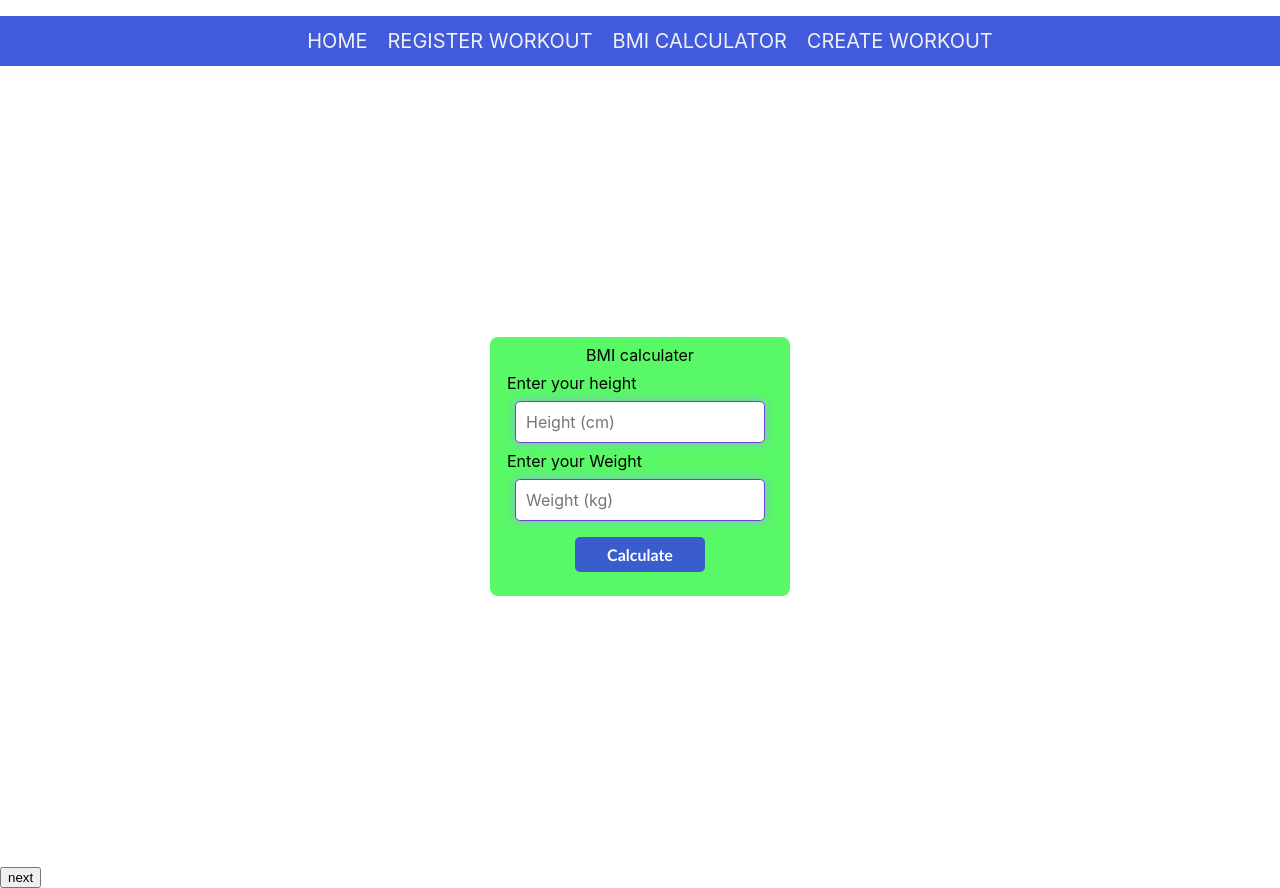
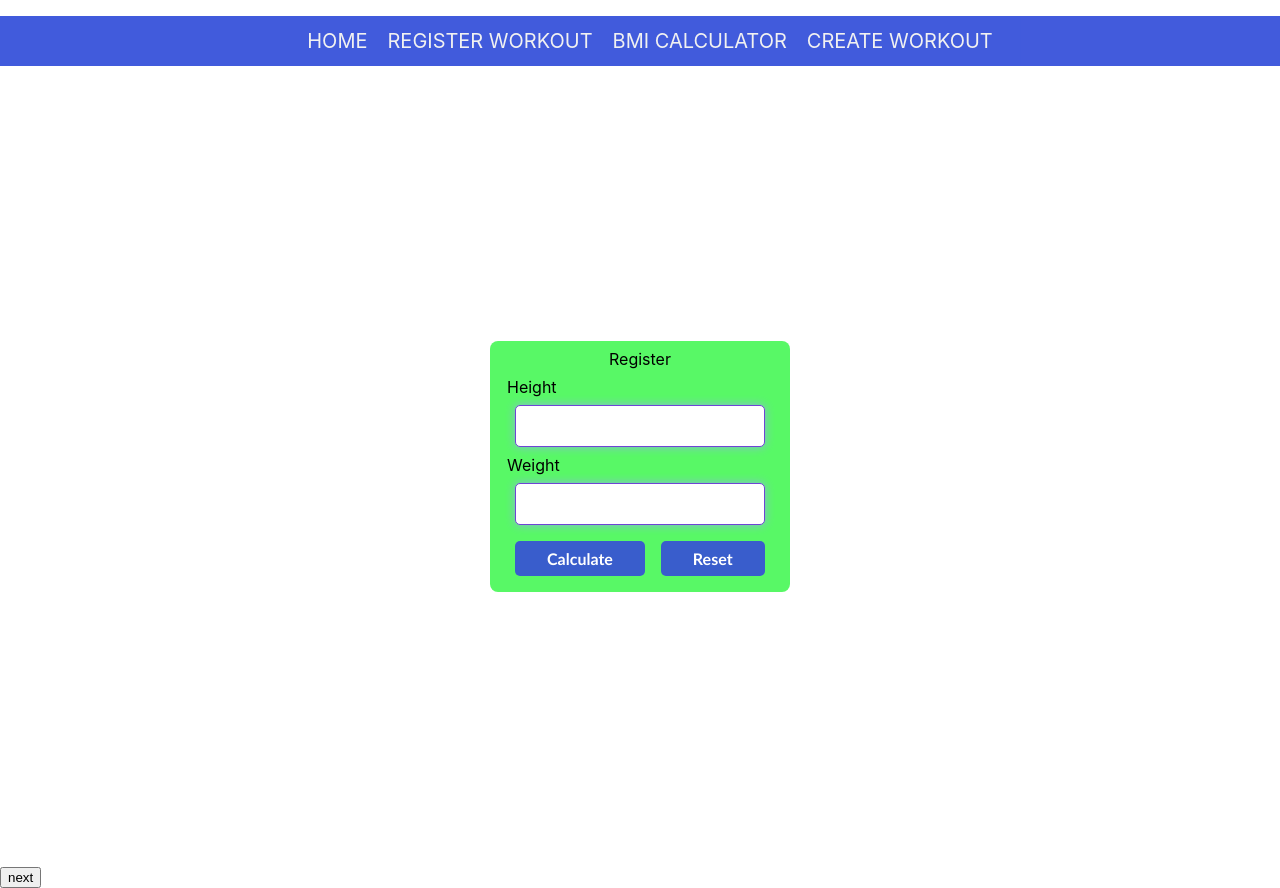
Before and after one commit to LAVAKUMAR-P/fitness_logger, a React (Create React App) app: page /bmicalc in a window 1280 px wide. Built offline with nearby package versions, Linux system fonts and the light colour scheme.

Commit message:
bmical component formik added

```diff
--- a/src/components/Bmicalc.js
+++ b/src/components/Bmicalc.js
@@ -1,14 +1,21 @@
 import React, { useState } from "react";
 import { Link } from "react-router-dom";
 import "./Bmicalc.css";
+import { Formik, Form } from "formik";
+import * as Yup from "yup";
+import Textfield_bmical from "./Textfield_bmical";
+
 function Bmicalc() {
+  const validate = Yup.object({
+    height: Yup.number().required("height is required"),
+    weight: Yup.number().required("weight is required"),
+  });
   const [Height, setHeight] = useState("");
   const [Weight, setWeight] = useState("");
   const [bmiResult, setBmiResult] = useState(null);
   const [status, setStatus] = useState("");
 
-  let handleSubmit = async (e) => {
-    e.preventDefault();
+  let handleSubmit = async () => {
     try {
       let bmi = Number(Weight / (Height / 100) ** 2).toFixed(2);
       setBmiResult(bmi);
@@ -36,35 +43,31 @@ function Bmicalc() {
 
   return (
     <div>
+      <Formik
+        initialValues={{
+          height: "",
+          weight: "",
+        }}
+        validationSchema={validate}
+        onSubmit={(values) => {
+          setHeight(values.height);
+          setWeight(values.weight);
+          handleSubmit();
+        }}
+      >
+        {(formik) => (
           <div className="W-loginContainer">
             <div className="W-content">
-          <form onSubmit={handleSubmit}>
-            <div className="W-login-title">BMI calculater</div>
-            <label htmlFor="height">Enter your height</label>
-            <br />
-            <input
-              id="height"
-              type="text"
-              placeholder="Height (cm)"
-              className="W-input"
-              value={Height}
-              onChange={(e) => setHeight(e.target.value)}
-            ></input>
-            <br />
-            <label htmlFor="Weight">Enter your Weight</label>
-            <br />
-            <input
-              id="Weight"
-              type="text"
-              placeholder="Weight (kg)"
-              className="W-input"
-              value={Weight}
-              onChange={(e) => setWeight(e.target.value)}
-            ></input>
-            <br />
-            <div className="W-login-title">
-              <input className="W-sign" type="submit" value="Calculate" />
-            </div>
+              <div className="L-login-title">Register</div>
+              <Form>
+                <Textfield_bmical label="Height" name="height" type="text" />
+                <Textfield_bmical label="Weight" name="weight" type="text" />
+                <button className="L-sign" type="submit">
+                  Calculate
+                </button>
+                <button className="L-sign" type="reset">
+                  Reset
+                </button>
                 {bmiResult && (
                   <div>
                     <p>Your BMI is: {bmiResult} </p>
@@ -74,10 +77,12 @@ function Bmicalc() {
                     </button>
                   </div>
                 )}
-          </form>
+              </Form>
             </div>
           </div>
-      <Link to="/">
+        )}
+      </Formik>
+      <Link to="/workout">
         <button>next</button>
       </Link>
     </div>
--- a/src/components/Textfield_bmical.js
+++ b/src/components/Textfield_bmical.js
@@ -1,6 +1,8 @@
 import React from 'react'
-import "Bmicalc.css";
+import "./Bmicalc.css";
 import { ErrorMessage, useField } from 'formik';
+
+
 function Textfield_bmical({ label, ...props }) {
     const [field, meta] = useField(props);
     return (
```
Lines whose indentation alone changed are shown as unchanged.
